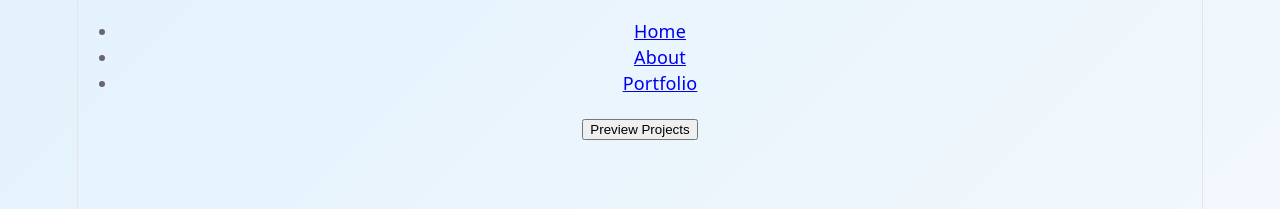
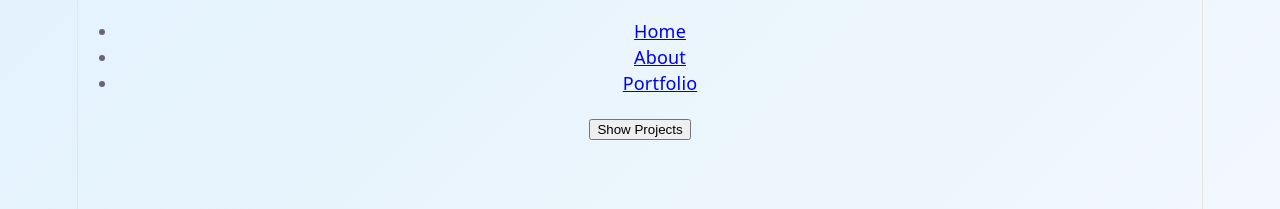
Before and after one commit to akhiravictoriasalahid-web/my-portfolio, a React app: page /portfolio in a window 1280 px wide. Shown: the top 209 px of the page. Built offline with nearby package versions, Linux system fonts and the light colour scheme; the HTML template or start-up script is replaced by a standard one.

Commit message:
Add toggle show/hide projects button using ternary

```diff
--- a/src/Pages/Portfolio.jsx
+++ b/src/Pages/Portfolio.jsx
@@ -10,8 +10,8 @@ function Portfolio() {
 
   return (
     <div>
-      <button onClick={() => setShowProjects(true)}>
-        Preview Projects
+      <button onClick={() => setShowProjects(!showProjects)}>
+        {showProjects ? "Hide Projects" : "Show Projects"}
       </button>
 
       {showProjects && (
```
